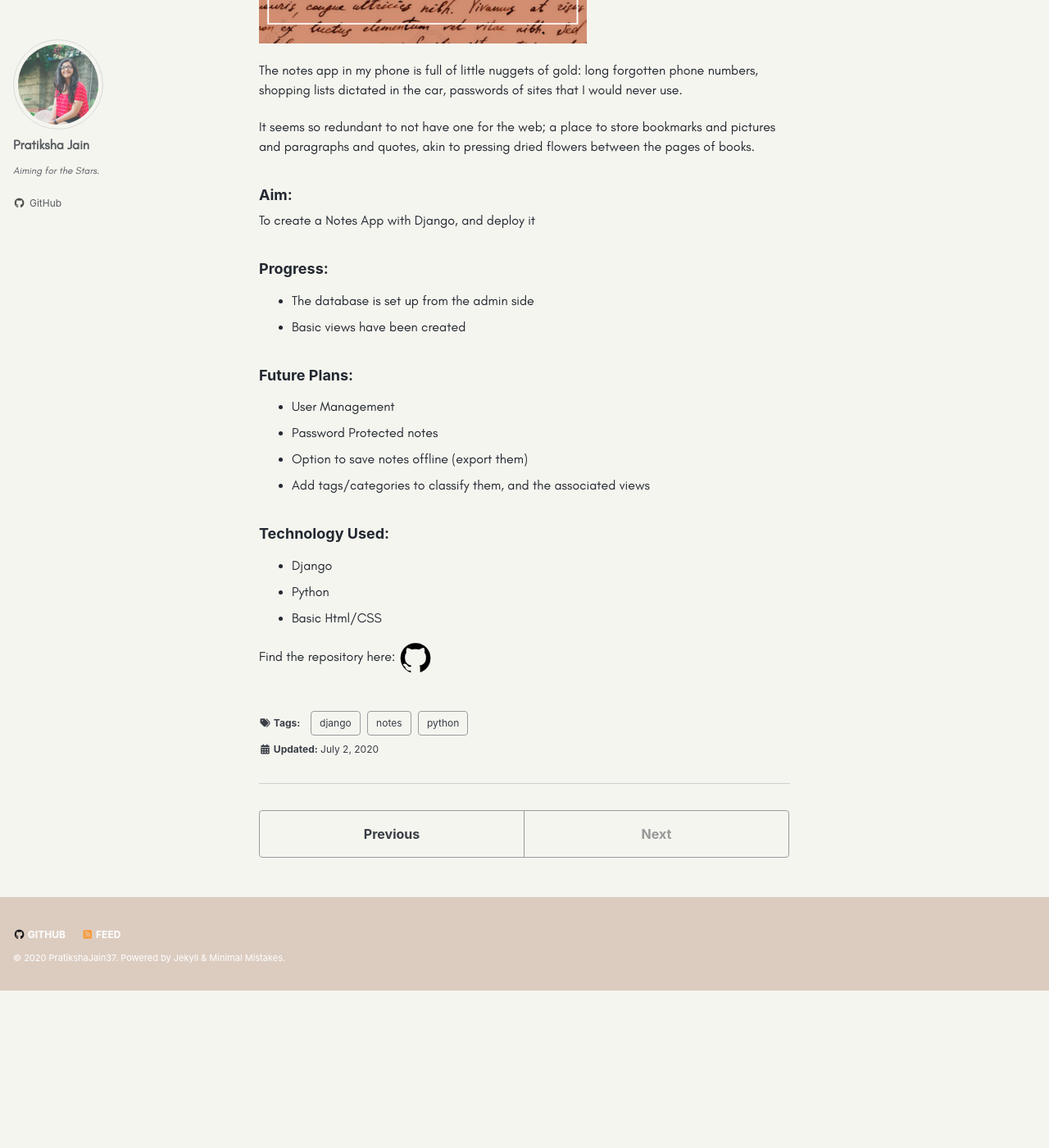
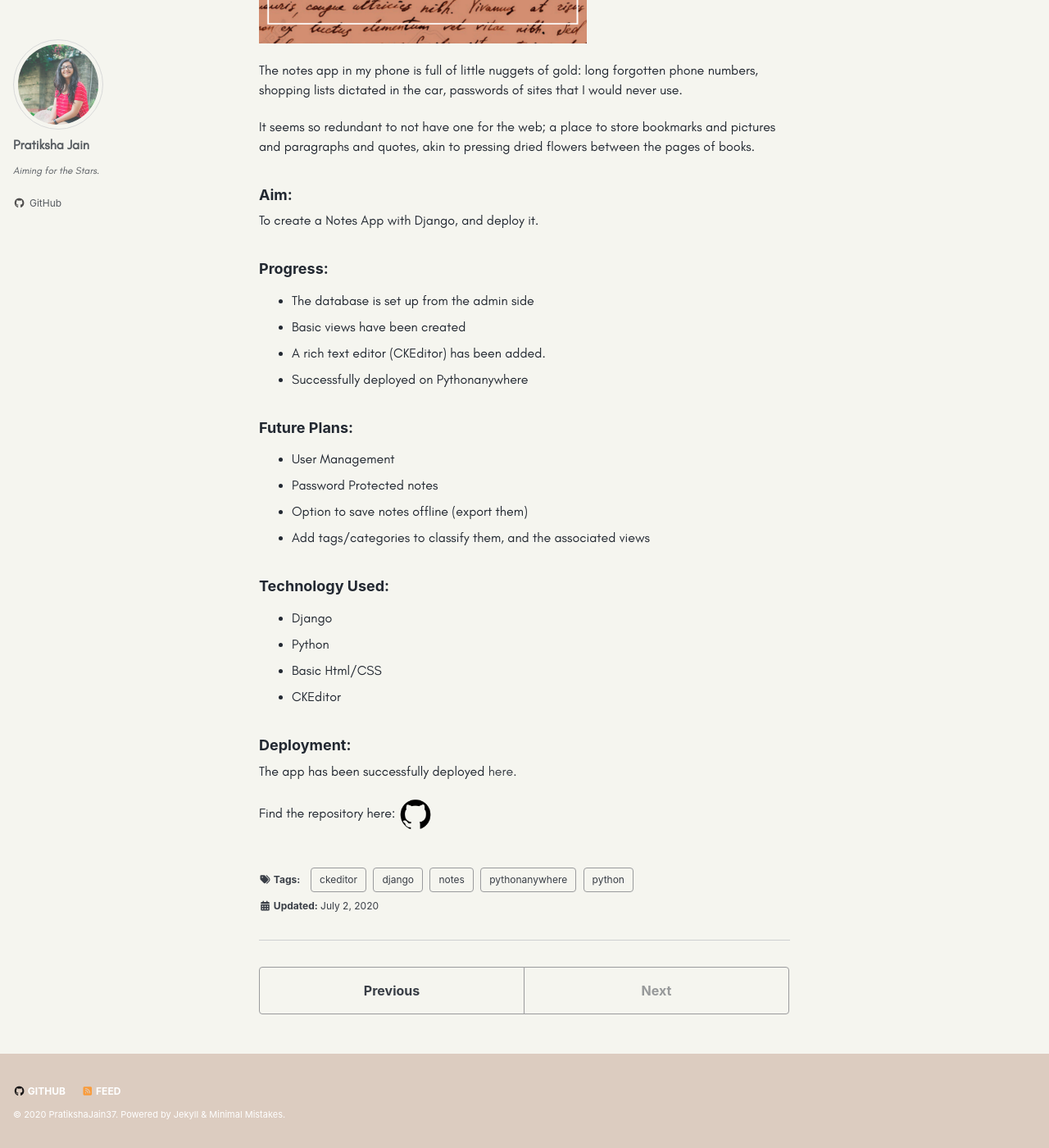
Before and after one commit to PratikshaJain37/PratikshaJain37.github.io, a Jekyll site: the page built from _posts/2020-07-02-django-notes.md, in a window 1280 px wide and 1400 px high, scrolled down 505 px. Shown: the whole window at 82% size. Built offline with Jekyll 4.4.1, drawn with Linux system fonts in a browser that asks for light colours; cached includes are drawn as plain includes; nearby versions of some CDN libraries; before the commit the page ends 1713 px from its top, so only the background shows below that.

Commit message:
Updated posts

```diff
--- a/_posts/2020-07-02-django-notes.md
+++ b/_posts/2020-07-02-django-notes.md
@@ -5,6 +5,8 @@
   - django
   - notes
   - python
+  - ckeditor
+  - pythonanywhere
 imagepath: "/assets/images/django-notes.jpg"
 description: 'A simple, clean Notes WebApp'
 ---
@@ -17,12 +19,14 @@
 It seems so redundant to not have one for the web; a place to store bookmarks and pictures and paragraphs and quotes, akin to pressing dried flowers between the pages of books.
 
 ### Aim: ###
-To create a Notes App with Django, and deploy it
+To create a Notes App with Django, and deploy it.
 
 ### Progress: ###
 <ul>
 <li> The database is set up from the admin side </li>
 <li> Basic views have been created </li>
+<li> A rich text editor (CKEditor) has been added. </li>
+<li> Successfully deployed on Pythonanywhere </li>
 
 </ul>
 
@@ -39,7 +43,11 @@
 <li> Django </li>
 <li> Python </li>
 <li> Basic Html/CSS </li>
+<li> CKEditor </li>
 </ul>
+
+### Deployment: ###
+The app has been successfully deployed <a href='http://pratikshajain37.pythonanywhere.com/'>here.</a>
 
 Find the repository here:
 <a href="https://github.com/PratikshaJain37/django-notes">
```
Also changed, not shown: _posts/2019-11-09-scara.md (+2 -3 lines), _posts/2020-05-30-cypher-decypher.md (+3 -1 lines), _posts/2020-06-22-document-this.md (+0 -2 lines), _posts/2020-06-25-django-calculator.md (+4 -2 lines).
